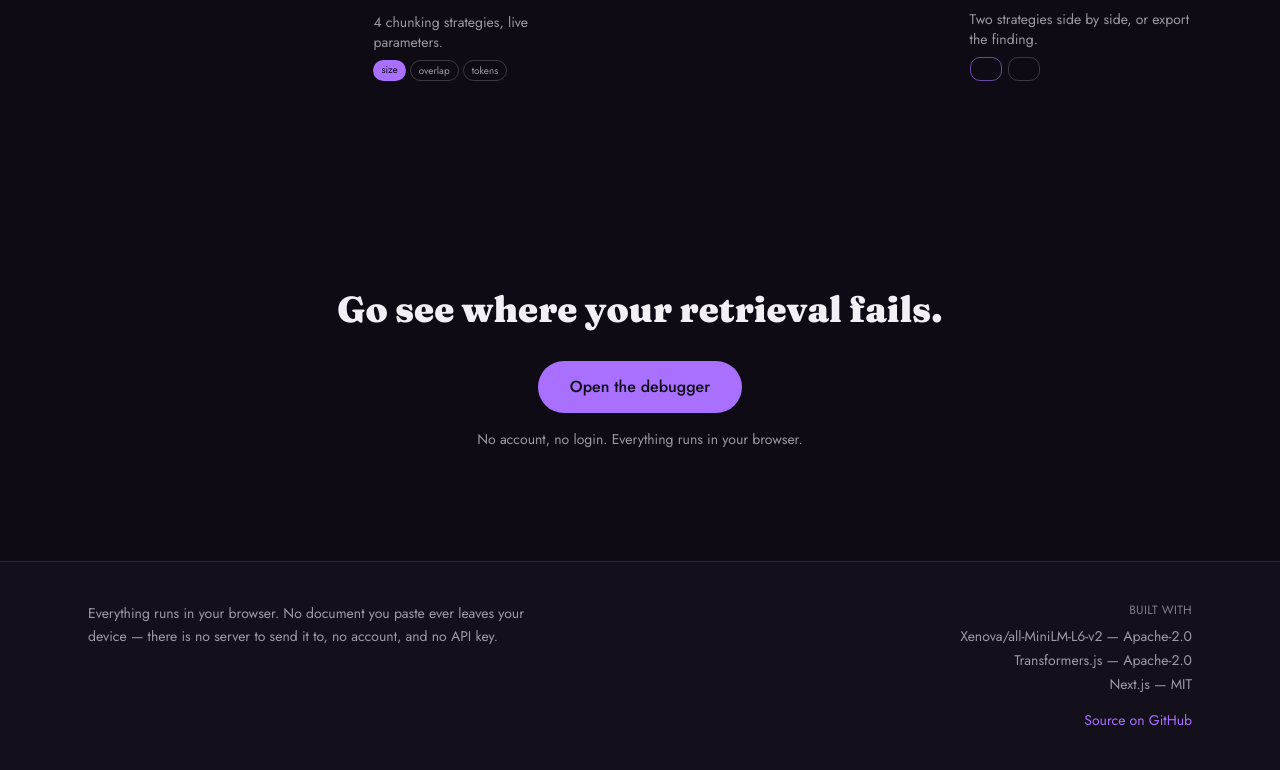
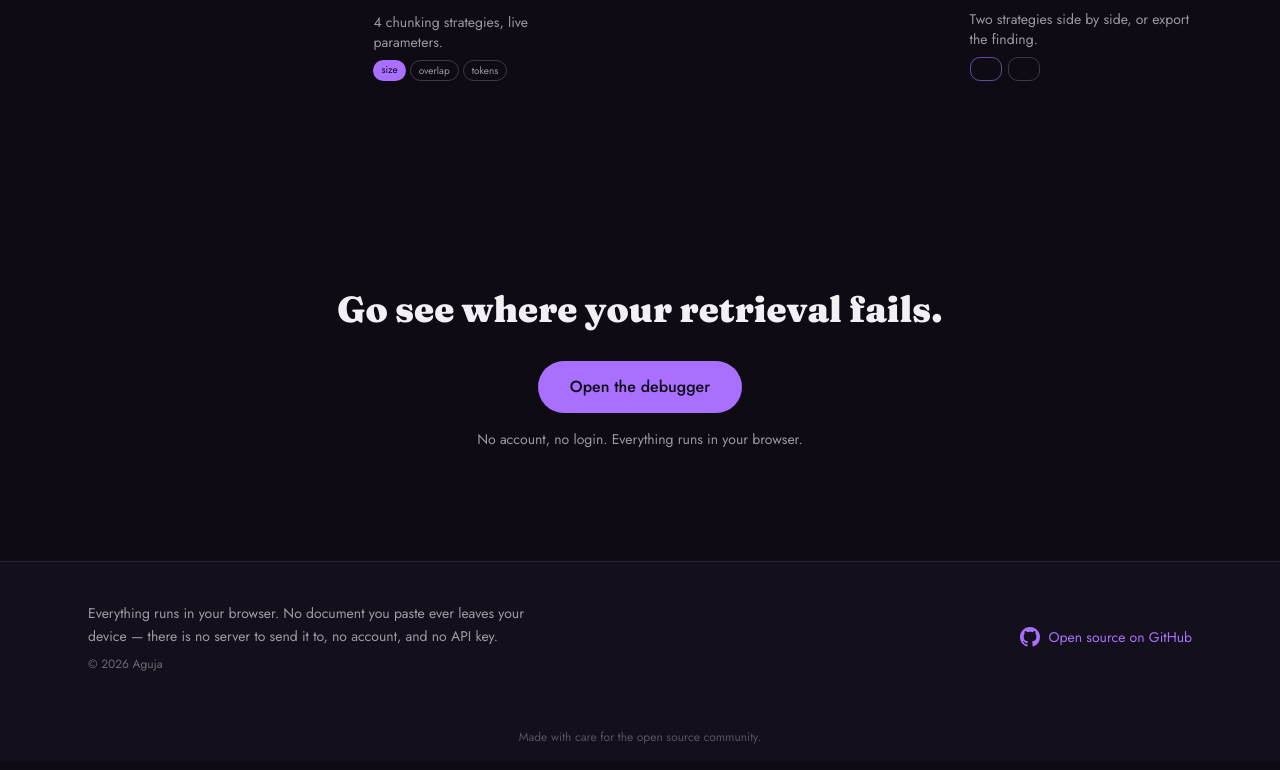
Before and after one commit to ttrotta/aguja, a Next.js app: page /en in a window 1280 px wide. Shown: the part 2137-2907 px from the top of the page. Built offline with nearby package versions, Linux system fonts and the light colour scheme.

Commit message:
feat: update footer layout and refresh i18n translations

```diff
--- a/src/app/_components/Footer.tsx
+++ b/src/app/_components/Footer.tsx
@@ -16,24 +16,34 @@ export function Footer() {
   return (
     <footer className="border-t border-text/10 bg-panel-inset-bg/40">
       <div className="mx-auto flex w-full max-w-6xl flex-col gap-6 px-6 py-10 md:flex-row md:items-start md:justify-between md:gap-12">
+        <div className="flex flex-col gap-2">
           <p className="max-w-md text-sm leading-relaxed text-text-muted">{t("privacy")}</p>
+          <p className="text-xs text-text/40">© {new Date().getFullYear()} Aguja</p>
+        </div>
 
-        <div className="flex flex-col gap-2 md:items-end">
-          <p className="text-xs uppercase tracking-wide text-text/50">{t("builtWith")}</p>
-          <ul className="flex flex-col gap-1 text-sm text-text-muted md:items-end">
-            <li>{t("model")}</li>
-            <li>{t("transformers")}</li>
-            <li>{t("next")}</li>
-          </ul>
         <a
           href={REPOSITORY_URL}
           target="_blank"
           rel="noreferrer"
-            className="mt-2 text-sm text-violet transition-colors hover:text-violet-deep"
+          className="flex items-center gap-2 text-sm text-violet transition-colors hover:text-violet-deep md:self-center"
         >
-            {t("source")}
+          <svg
+            viewBox="0 0 16 16"
+            fill="currentColor"
+            className="size-5"
+            aria-hidden="true"
+          >
+            <path d="M8 0C3.58 0 0 3.58 0 8c0 3.54 2.29 6.53 5.47 7.59.4.07.55-.17.55-.38 0-.19-.01-.82-.01-1.49-2.01.37-2.53-.49-2.69-.94-.09-.23-.48-.94-.82-1.13-.28-.15-.68-.52-.01-.53.63-.01 1.08.58 1.23.82.72 1.21 1.87.87 2.33.66.07-.52.28-.87.51-1.07-1.78-.2-3.64-.89-3.64-3.95 0-.87.31-1.59.82-2.15-.08-.2-.36-1.02.08-2.12 0 0 .67-.21 2.2.82.64-.18 1.32-.27 2-.27s1.36.09 2 .27c1.53-1.04 2.2-.82 2.2-.82.44 1.1.16 1.92.08 2.12.51.56.82 1.27.82 2.15 0 3.07-1.87 3.75-3.65 3.95.29.25.54.73.54 1.48 0 1.07-.01 1.93-.01 2.2 0 .21.15.46.55.38A8.01 8.01 0 0 0 16 8c0-4.42-3.58-8-8-8Z" />
+          </svg>
+          {t("openSource")}
         </a>
       </div>
+
+      {/* Decorative gradient separator */}
+      <div className="mx-auto h-px w-full max-w-6xl bg-linear-to from-transparent via-violet/30 to-transparent" />
+
+      <div className="mx-auto w-full max-w-6xl px-6 py-4">
+        <p className="text-center text-xs text-text/30">{t("tagline")}</p>
       </div>
     </footer>
   );
--- a/src/app/layout.tsx
+++ b/src/app/layout.tsx
@@ -17,7 +17,7 @@ const jost = Jost({
 });
 
 export const metadata: Metadata = {
-  title: "Aguja",
+  title: "Aguja - RAG Debugger",
   description: "A debugger for retrieval systems: chunk a document, run a query, see what ranks.",
 };
 
--- a/src/messages/en.json
+++ b/src/messages/en.json
@@ -180,10 +180,7 @@
   },
   "footer": {
     "privacy": "Everything runs in your browser. No document you paste ever leaves your device — there is no server to send it to, no account, and no API key.",
-    "builtWith": "Built with",
-    "model": "Xenova/all-MiniLM-L6-v2 — Apache-2.0",
-    "transformers": "Transformers.js — Apache-2.0",
-    "next": "Next.js — MIT",
-    "source": "Source on GitHub"
+    "openSource": "Open source on GitHub",
+    "tagline": "Made with care for the open source community."
   }
 }
--- a/src/messages/es.json
+++ b/src/messages/es.json
@@ -180,10 +180,7 @@
   },
   "footer": {
     "privacy": "Todo corre en tu navegador. Ningún documento que pegues sale de tu dispositivo — no hay servidor al que mandarlo, ni cuenta, ni API key.",
-    "builtWith": "Construido con",
-    "model": "Xenova/all-MiniLM-L6-v2 — Apache-2.0",
-    "transformers": "Transformers.js — Apache-2.0",
-    "next": "Next.js — MIT",
-    "source": "Código en GitHub"
+    "openSource": "Open source en GitHub",
+    "tagline": "Hecho con cariño para la comunidad open source."
   }
 }
```
Lines whose indentation alone changed are shown as unchanged.
